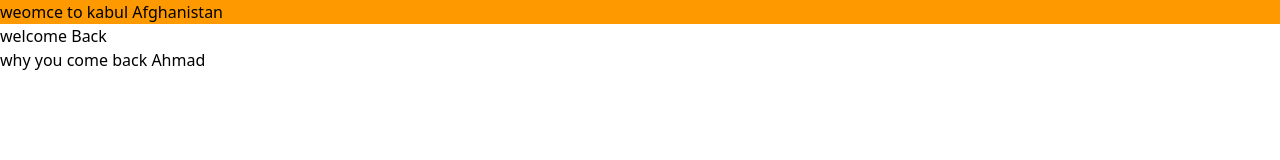
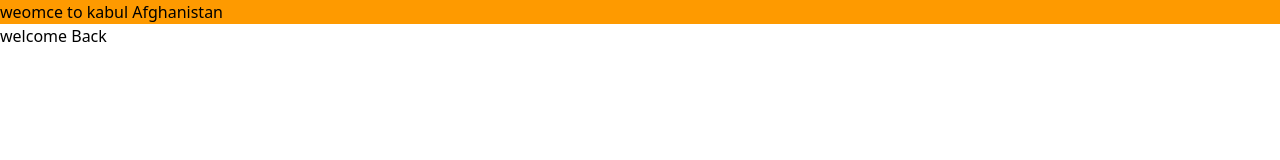
Before and after one commit to Hamed-seddiqi/Profile, a website: page Index.html in a window 1280 px wide. Drawn offline with Linux system fonts and the light colour scheme.

Commit message:
the frist commit

```diff
--- a/Index.html
+++ b/Index.html
@@ -10,7 +10,7 @@
 
     <h1 class="bg-amber-500">weomce to kabul Afghanistan</h1>
     <h2>welcome Back</h2>
-    <h3>why you come back Ahmad</h3>
+
 
     <script src="app.js"></script>
 
```
